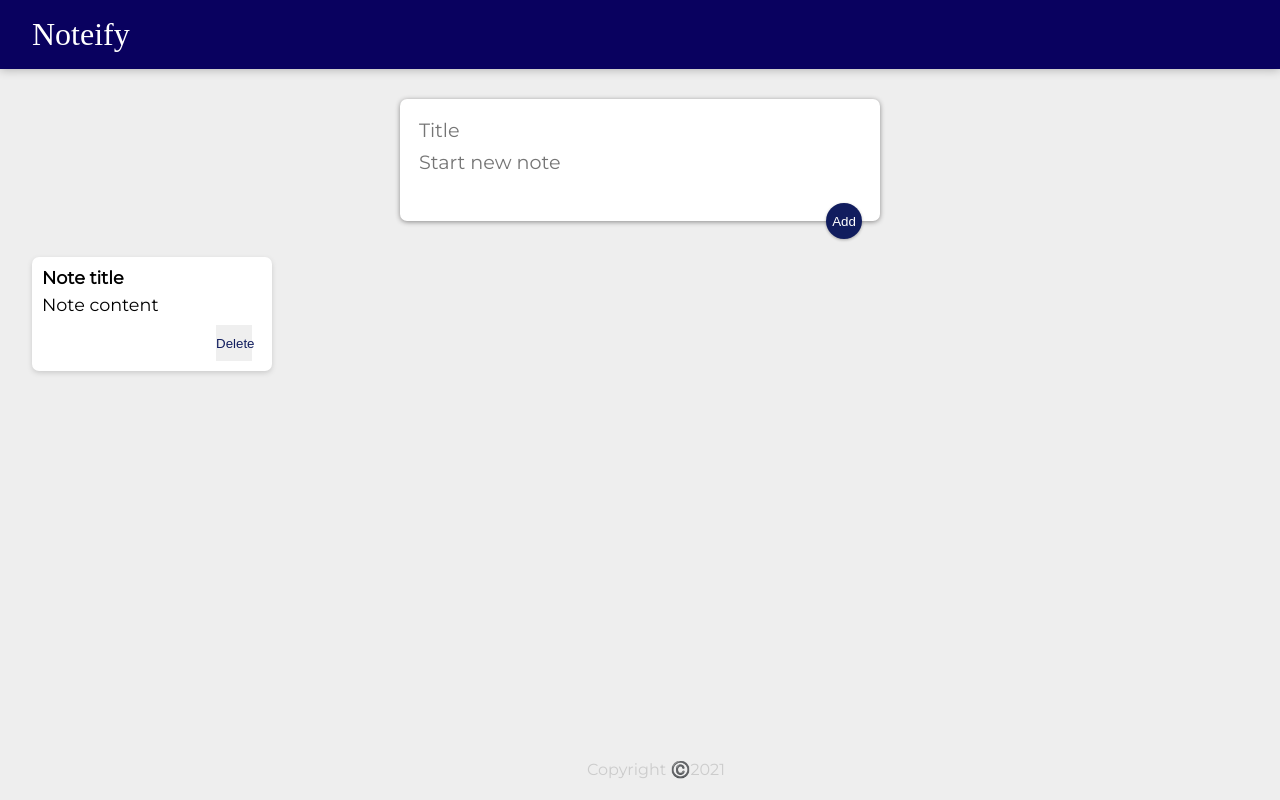
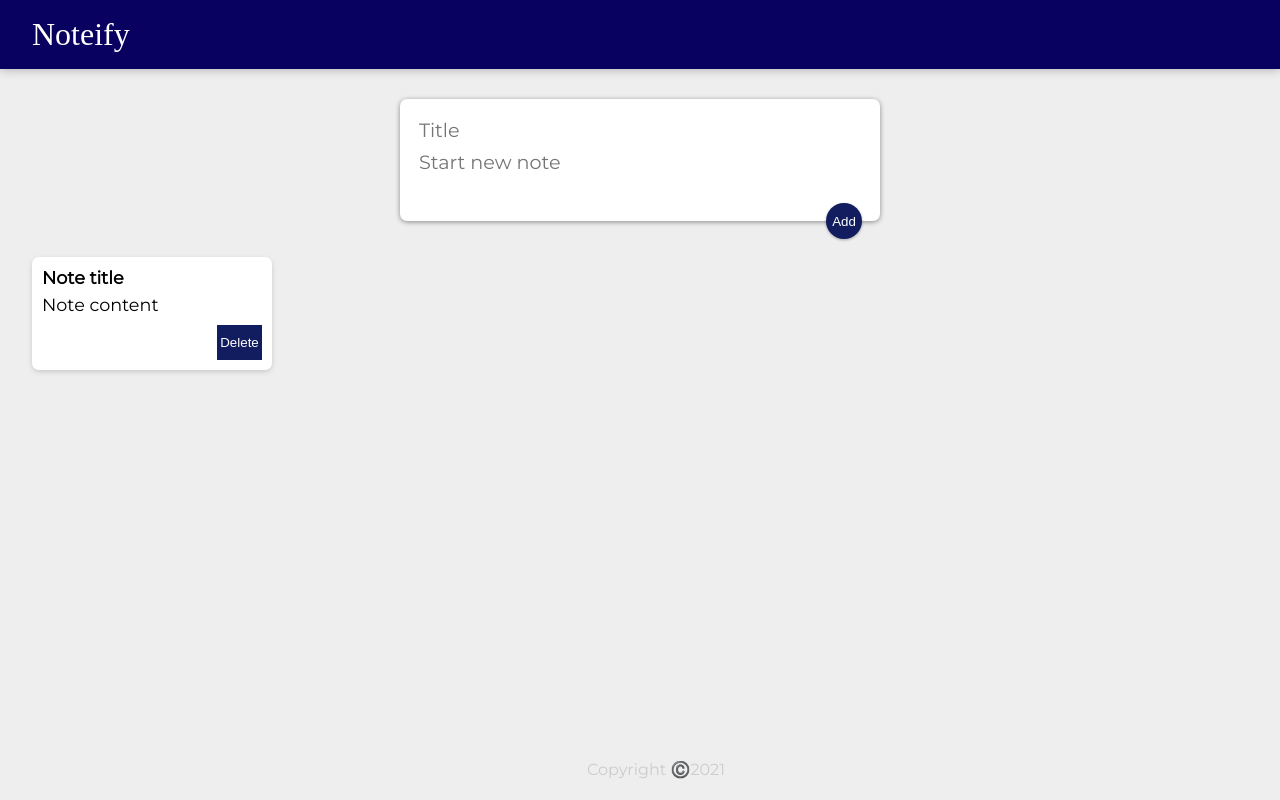
Before and after one commit to AsadR2002/Noteify-App, a React (Create React App) app: page / in a window 1280 px wide. Built offline with nearby package versions, Linux system fonts and the light colour scheme; a web font is replaced by a local one.

Commit message:
Button Edit

```diff
--- a/public/styles.css
+++ b/public/styles.css
@@ -58,13 +58,14 @@ footer p {
 .note button {
   position: relative;
   float: right;
-  margin-right: 10px;
-  color: #111d5e;
+  background: #111d5e;
   border: none;
-  width: 36px;
-  height: 36px;
+  width: 45px;
+  height: 35px;
   cursor: pointer;
   outline: none;
+  color: #fff;
+
 }
 
 form {
```
